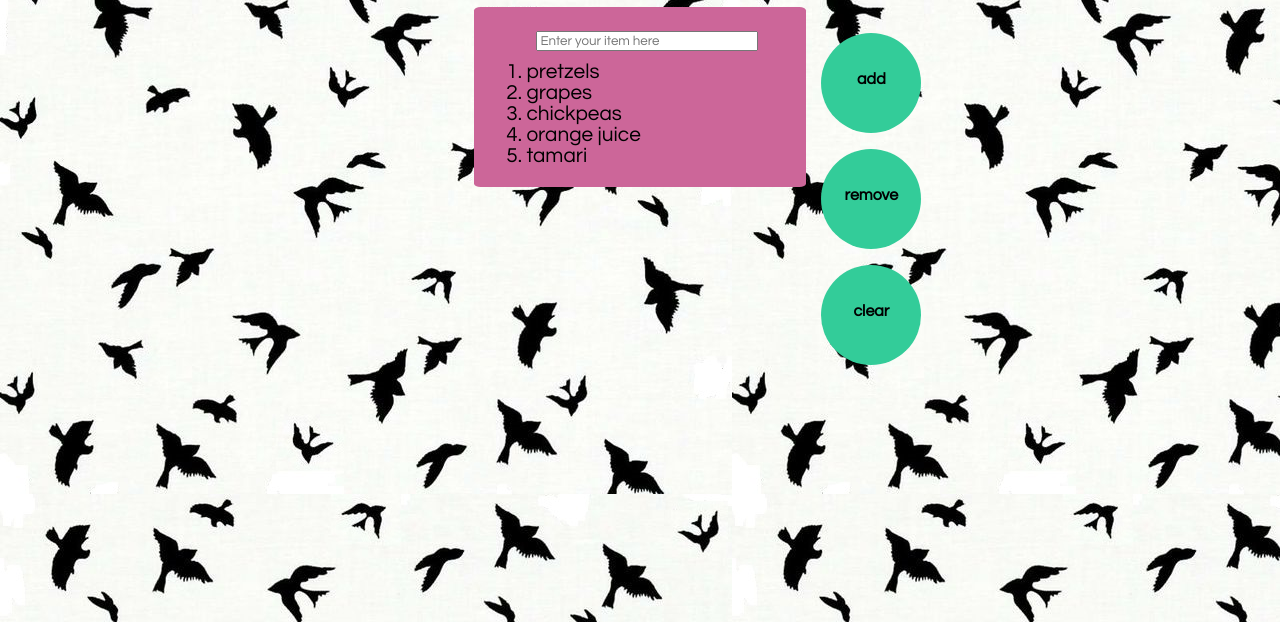
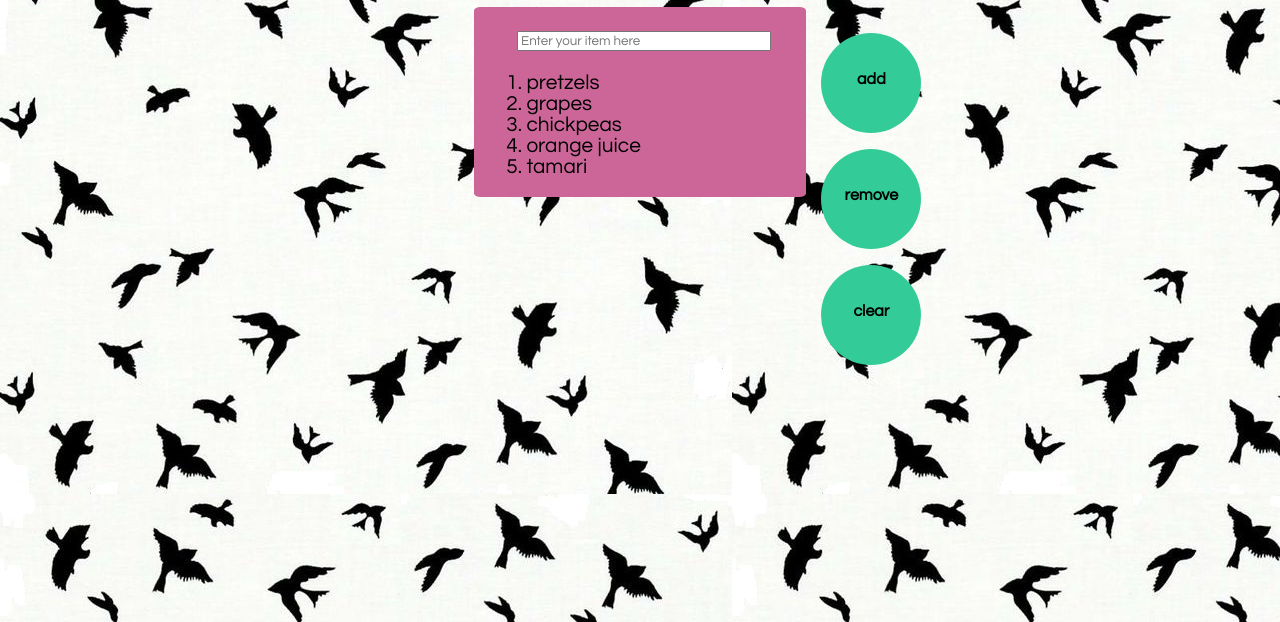
Before and after one commit to kemiwins/shopping-list, a plain HTML site: page index.html in a window 1280 px wide. Shown: the part 178-800 px from the top of the page. Drawn offline with nearby package versions, Linux system fonts and the light colour scheme.

Commit message:
removed input field from list, placed in separate p

```diff
--- a/index.html
+++ b/index.html
@@ -13,8 +13,8 @@
 	</div>
 	<div class="main">
 		<div class="list">
+			<p><input type="text" name="items_input" id="items_input" placeholder="Enter your item here" maxlength="50"></p>
 			<ol>
-				<input type="text" name="items_input" id="items_input" placeholder="Enter your item here" maxlength="50">
 				<li>pretzels</li>
 				<li>grapes</li>
 				<li>chickpeas</li>
--- a/main.css
+++ b/main.css
@@ -43,7 +43,7 @@ h1 {
 }
 #items_input {
 	min-width: 80%;
-	margin: 0 10px 10px 10px;
+	margin: 0 10% 0 10%;
 	font-family: "Century Gothic", sans-serif;
 }
 .add, .remove, .clear {
```
